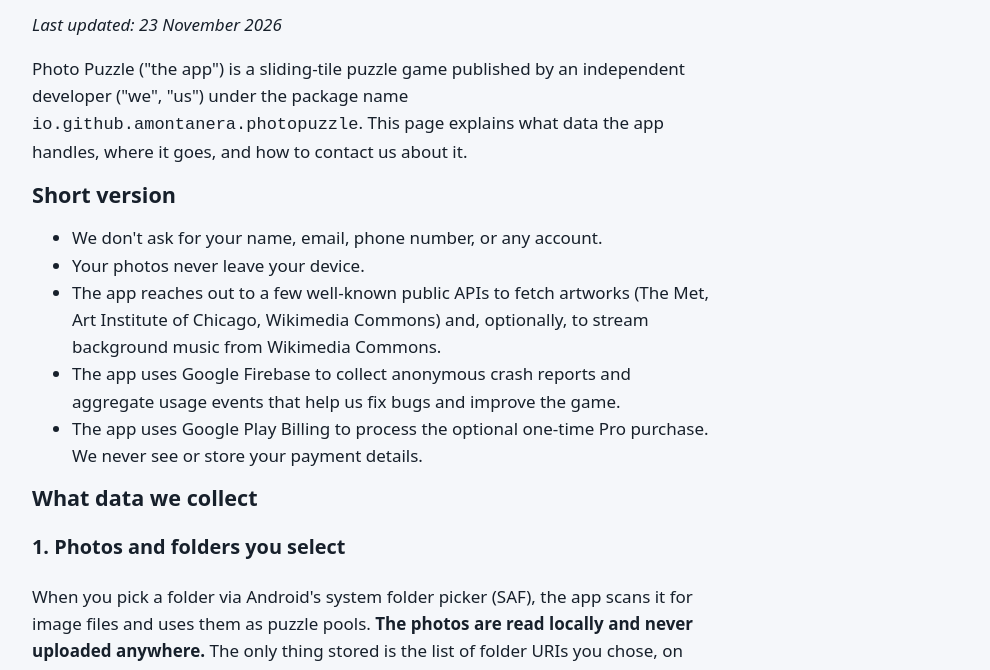
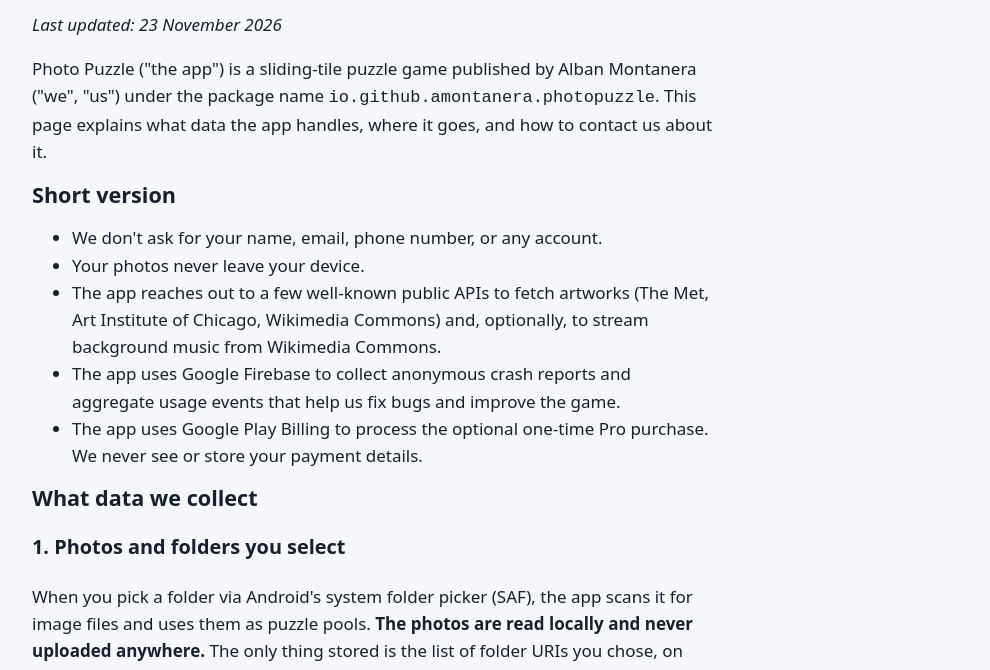
Before and after one commit to amontanera/amontanera.github.io, a plain HTML site: page puzzle/privacy/index.html in a window 1280 px wide. Shown: the part 124-794 px from the top of the page, without its empty margins (144-1134 px from the left). Drawn offline with Linux system fonts and the light colour scheme.

Commit message:
Photo Puzzle : politique de confidentialité sans « independent developer »
Co-Authored-By: Claude Opus 5.5 <noreply@anthropic.com>

```diff
--- a/puzzle/privacy/index.html
+++ b/puzzle/privacy/index.html
@@ -10,7 +10,7 @@
 <header class="top"><a href="/en/" class="home">My Android apps</a><a href="/puzzle/" hreflang="fr">Français</a></header>
 <main><article class="doc"><h1>Privacy Policy — Photo Puzzle</h1>
 <p><em>Last updated: 23 November 2026</em></p>
-<p>Photo Puzzle ("the app") is a sliding-tile puzzle game published by an independent developer ("we", "us") under the package name <code>io.github.amontanera.photopuzzle</code>. This page explains what data the app handles, where it goes, and how to contact us about it.</p>
+<p>Photo Puzzle ("the app") is a sliding-tile puzzle game published by Alban Montanera ("we", "us") under the package name <code>io.github.amontanera.photopuzzle</code>. This page explains what data the app handles, where it goes, and how to contact us about it.</p>
 <h2>Short version</h2>
 <ul>
 <li>We don't ask for your name, email, phone number, or any account.</li>
```
